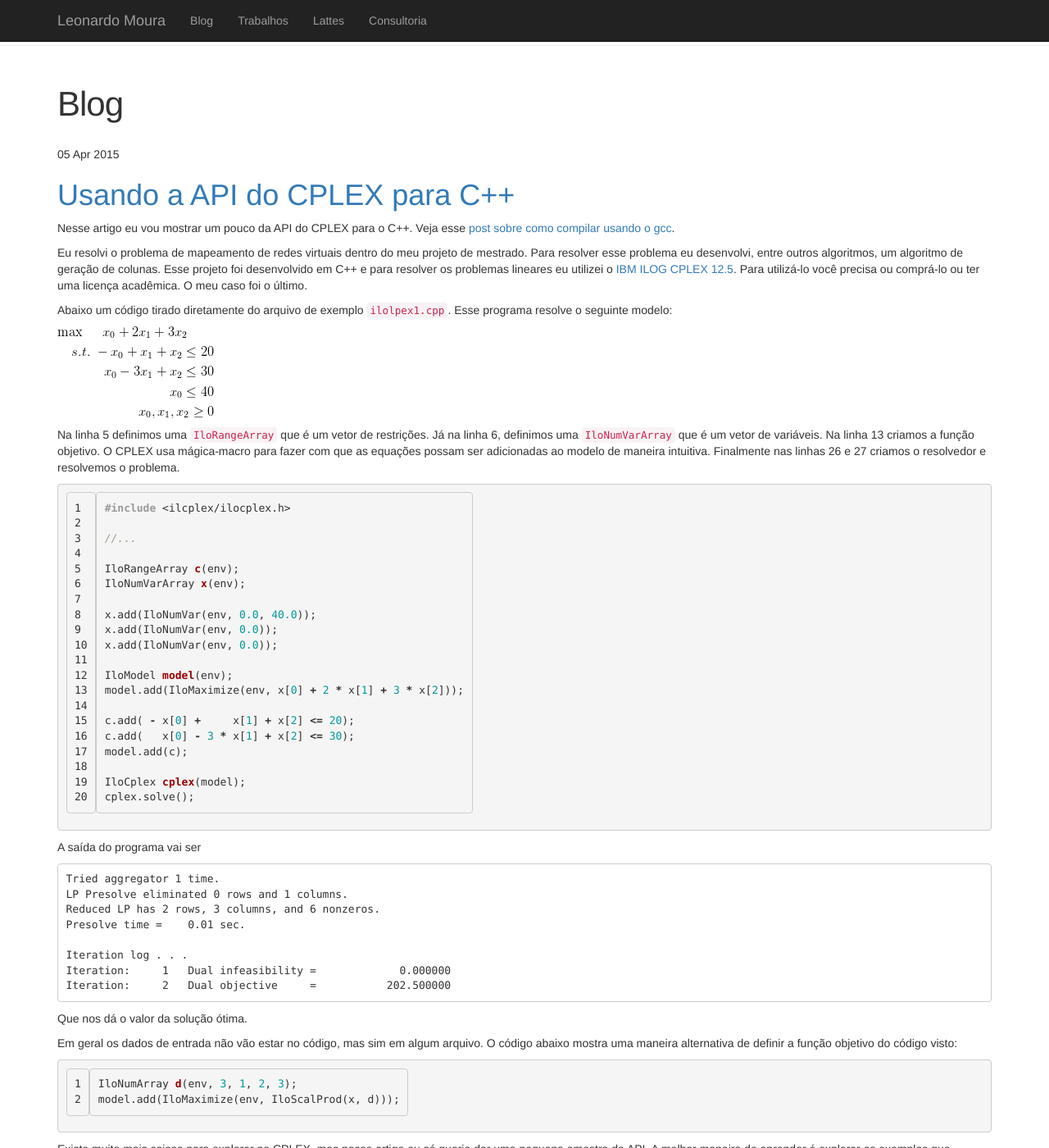
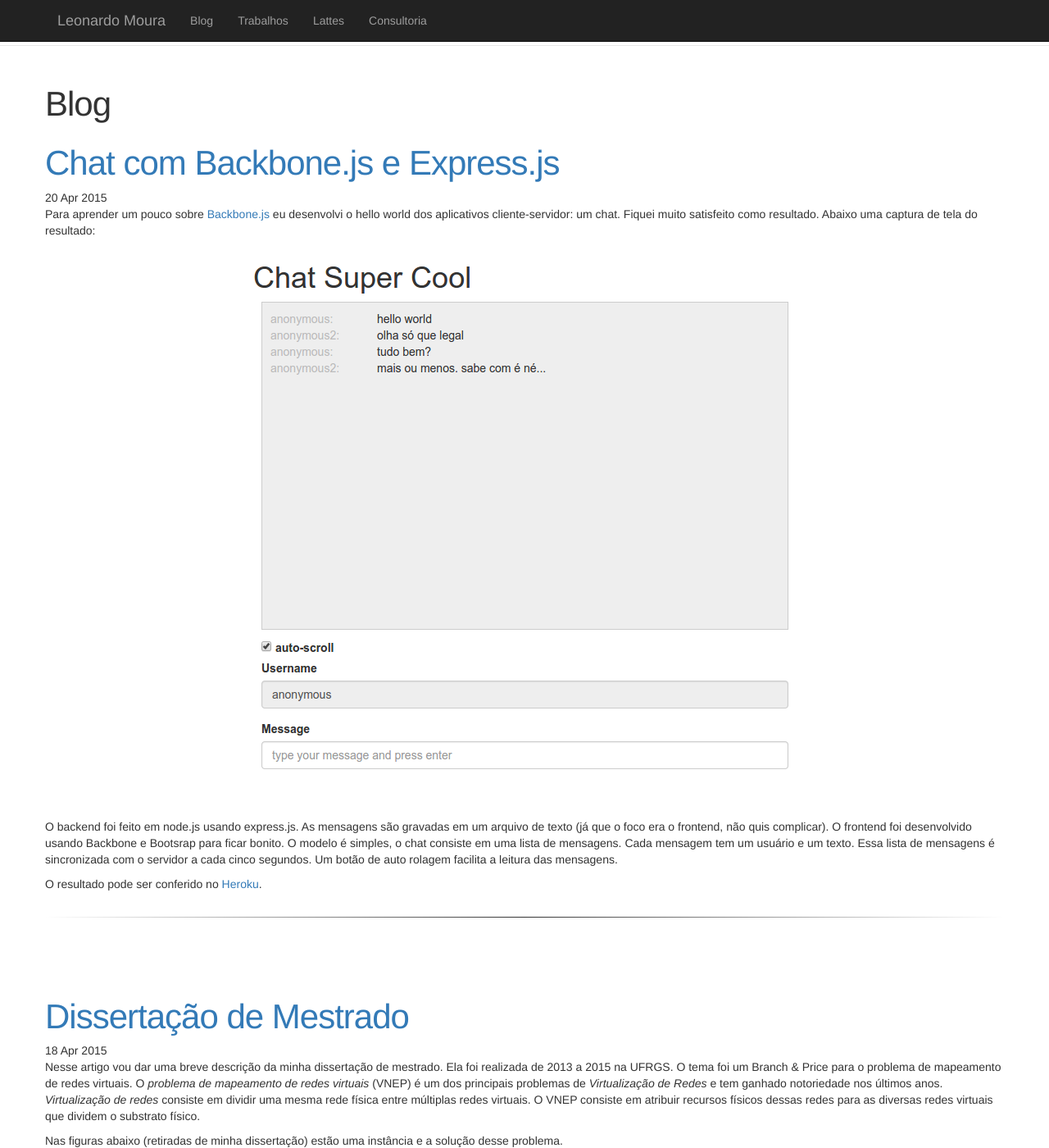
Before and after one commit to lfsmoura/lfsmoura.github.io, a Jekyll site: the page built from blog.html, in a window 1280 px wide and 1400 px high. Shown: the whole window at 82% size. Built offline with Jekyll 4.4.1, drawn with Linux system fonts in a browser that asks for light colours; nearby versions of some CDN libraries; Markdown is read by kramdown in place of the engine named in the settings; some of the changed text lies outside the part shown.

Commit message:
add 2 posts; improve blog page

```diff
--- a/_data/projects.yml
+++ b/_data/projects.yml
@@ -1,7 +1,11 @@
+- title: Chat Super Cool
+  desc: "Chat desenvolvido com Backbone.js, Node.js, e Bootstrap."
+  url: "/projetos/2015/04/20/chat-backbone-node-express.html"
+  lastupdate: 20/04/2015
 
 - title: Picnic Defense
-  desc: Tower defense game made using the libgdx library
-  lastupdate: 2014/04
+  desc: Jogo estilo Tower defense feito em Java com a biblioteca LibGDX
+  lastupdate: 15/04/2014
 
 - title: Snake
   desc: Snake simples feito em Javascript + html5
--- a/_data/publications.yml
+++ b/_data/publications.yml
@@ -1,3 +1,9 @@
+- authors: "Leonardo F.S. Moura"
+  title: "Branch & Price for the Virtual Network Embedding Problem"
+  info: "MSc-Thesis, March 2015."
+  url: http://hdl.handle.net/10183/115213
+  format: pdf
+
 - authors: "Leonardo F.S. Moura and Luciana Buriol"
   title: "A Column Generation Approach for the Virtual Network Embedding Problem"
   info: "In ALIO/EURO, 2014."
--- a/_includes/head.html
+++ b/_includes/head.html
@@ -6,10 +6,9 @@
   <title>{% if page.title %}{{ page.title }}{% else %}{{ site.title }}{% endif %}</title>
   <meta name="description" content="{% if page.excerpt %}{{ page.excerpt | strip_html | strip_newlines | truncate: 160 }}{% else %}{{ site.description }}{% endif %}">
 
-  <link rel="stylesheet" href="{{ "/css/main.css" | prepend: site.baseurl }}">
   <link rel="canonical" href="{{ page.url | replace:'index.html','' | prepend: site.baseurl | prepend: site.url }}">
   <link rel="alternate" type="application/rss+xml" title="{{ site.title }}" href="{{ "/feed.xml" | prepend: site.baseurl | prepend: site.url }}" />
 
-  <!-- Bootstrap -->
   <link href="{{ "/css/bootstrap.min.css" | prepend: site.baseurl }}" rel="stylesheet">
+  <link rel="stylesheet" href="{{ "/css/main.css" | prepend: site.baseurl }}">
 </head>
--- /dev/null
+++ b/_posts/2015-04-18-mestrado-mapeamento-redes-virtuais-ufrgs.md
@@ -0,0 +1,20 @@
+---
+layout: post
+title: Dissertação de Mestrado
+comments: true
+---
+
+Nesse artigo vou dar uma breve descrição da minha dissertação de mestrado. Ela foi realizada de 2013 a 2015 na UFRGS. O tema foi um Branch & Price para o problema de mapeamento de redes virtuais. O *problema de mapeamento de redes virtuais* (VNEP) é um dos principais problemas de *Virtualização de Redes* e tem ganhado notoriedade nos últimos anos. *Virtualização de redes* consiste em dividir uma mesma rede física entre múltiplas redes virtuais. O VNEP consiste em atribuir recursos físicos dessas redes para as diversas redes virtuais que dividem o substrato físico.
+
+Nas figuras abaixo (retiradas de minha dissertação) estão uma instância e a solução desse problema.
+
+![Instância de exemplo.](/assets/graph.png)
+
+Esse problema é muito desafiante, foi provado como NP-Difícil e empiricamente mostrou-se difícil de se resolver. Na literatura científica, diversos autores resolveram versões simplificadas do problema (relaxando algumas restrições). Outros autores resolveram o problema de forma heurística utilizando-se de métodos construtivos ou meta-heurísticas.
+
+
+No meu trabalho, resolvi o problema de forma exata utilizando programação matemática. A técnica de geração de colunas foi utilizada. Essa técnica resolve problemas com muitas variáveis que são impossíveis de resolver usando métodos tradicionais.
+
+O método desenvolvido se mostrou muito mais eficiente na prática do que uma implementação tradicional usando o CPLEX. Esse método foi capaz de resolver instâncias muito maiores do que as que eram possíveis de resolver anteriormente, mostrando que métodos exatos também podem ser usados para resolver esse tipo de problema.
+
+Se você quiser saber mais sobre o meu trabalho, ele [está disponível na íntegra no lume](http://hdl.handle.net/10183/115213).
--- /dev/null
+++ b/_posts/2015-04-20-chat-backbone-node-express.md
@@ -0,0 +1,14 @@
+---
+layout: post
+title: Chat com Backbone.js e Express.js
+comments: true
+categories: projetos
+---
+
+Para aprender um pouco sobre [Backbone.js](http://backbonejs.org) eu desenvolvi o hello world dos aplicativos cliente-servidor: um chat. Fiquei muito satisfeito como resultado. Abaixo uma captura de tela do resultado:
+
+![Screenshot do chat](/assets/chat.png)
+
+O backend foi feito em node.js usando express.js. As mensagens são gravadas em um arquivo de texto (já que o foco era o frontend, não quis complicar). O frontend foi desenvolvido usando Backbone e Bootsrap para ficar bonito. O modelo é simples, o chat consiste em uma lista de mensagens. Cada mensagem tem um usuário e um texto. Essa lista de mensagens é sincronizada com o servidor a cada cinco segundos. Um botão de auto rolagem facilita a leitura das mensagens.
+
+O resultado pode ser conferido no [Heroku](http://chatsupercool.herokuapp.com/).
--- a/blog.html
+++ b/blog.html
@@ -2,27 +2,33 @@
 layout: page
 title: Blog
 permalink: /blog/
-full_posts: 7
+full_posts: 3
 ---
 
 {% for post in site.posts %}
   {% if forloop.index < page.full_posts %}
   <div class='post'>
-    <span class='date'>{{post.date | date_to_string}}</span>
-    <h1><a href='{{post.url}}'>{{post.title}}</a></h1>
-    <div class='body'>{{post.content}}</div>
+    <h1><a class="post-title" href='{{post.url}}'>{{post.title}}</a></h1>
+    <span class='page-meta'>{{post.date | date_to_string}}</span>
+    <div class='post-content'>{{post.content}}</div>
     <!-- <a href='{{post.url}}#disqus_thread'>View Comments</a> -->
+  <hr class="soften">
   </div>
   {% else %}
     {% if forloop.index == page.full_posts %}
-    <h3>Older Posts</h3>
-    <table class='post-list'>
+    <h2>Arquivo do blog</h2>
+    <table class="table table-striped">
+      <tbody>
     {% endif %}
-    <tr>
-      <th><a href='{{ post.url }}'>{{ post.title }}</a></th>
-      <td>{{ post.date | date_to_string }}</td>
-      <td><a href='{{post.url}}#disqus_thread'>Comments</a></td>
-    </tr>
+      <tr>
+        <td>{{ post.date | date: "%b %-d, %Y" }}</td>
+        <td><a href="{{ post.url | prepend: site.baseurl }}">{{ post.title }}</a></td>
+        <!-- <td><a href='{{post.url}}#disqus_thread'>Comments</a></td> -->
+      </tr>
   {% endif %}
 {% endfor %}
-</table>
+
+{% if site.posts.size > page.full_posts %}
+      </tbody>
+    </table>
+{% endif %}
--- a/css/main.scss
+++ b/css/main.scss
@@ -43,10 +43,29 @@ $on-laptop:        800px;
 }
 
 
-
 // Import partials from `sass_dir` (defaults to `_sass`)
 @import
         "base",
         "layout",
         "syntax-highlighting"
 ;
+
+.post-content img {
+  display: block;
+  margin-left: auto;
+  margin-right: auto;
+  }
+
+/* credit: http://codepen.io/rvinay88/pen/Hweau */
+hr.soften {
+  height: 1px;
+  background-image: -webkit-linear-gradient(left, rgba(0,0,0,0), rgba(0,0,0,.8), rgba(0,0,0,0));
+  background-image:    -moz-linear-gradient(left, rgba(0,0,0,0), rgba(0,0,0,.8), rgba(0,0,0,0));
+  background-image:     -ms-linear-gradient(left, rgba(0,0,0,0), rgba(0,0,0,.8), rgba(0,0,0,0));
+  background-image:      -o-linear-gradient(left, rgba(0,0,0,0), rgba(0,0,0,.8), rgba(0,0,0,0));
+  border: 0;
+}
+
+.post {
+  margin-bottom: 100px;
+}
```
Also changed, not shown: trabalhos.html (+9 -1 lines), assets/chat.png (added), assets/graph.png (added).
